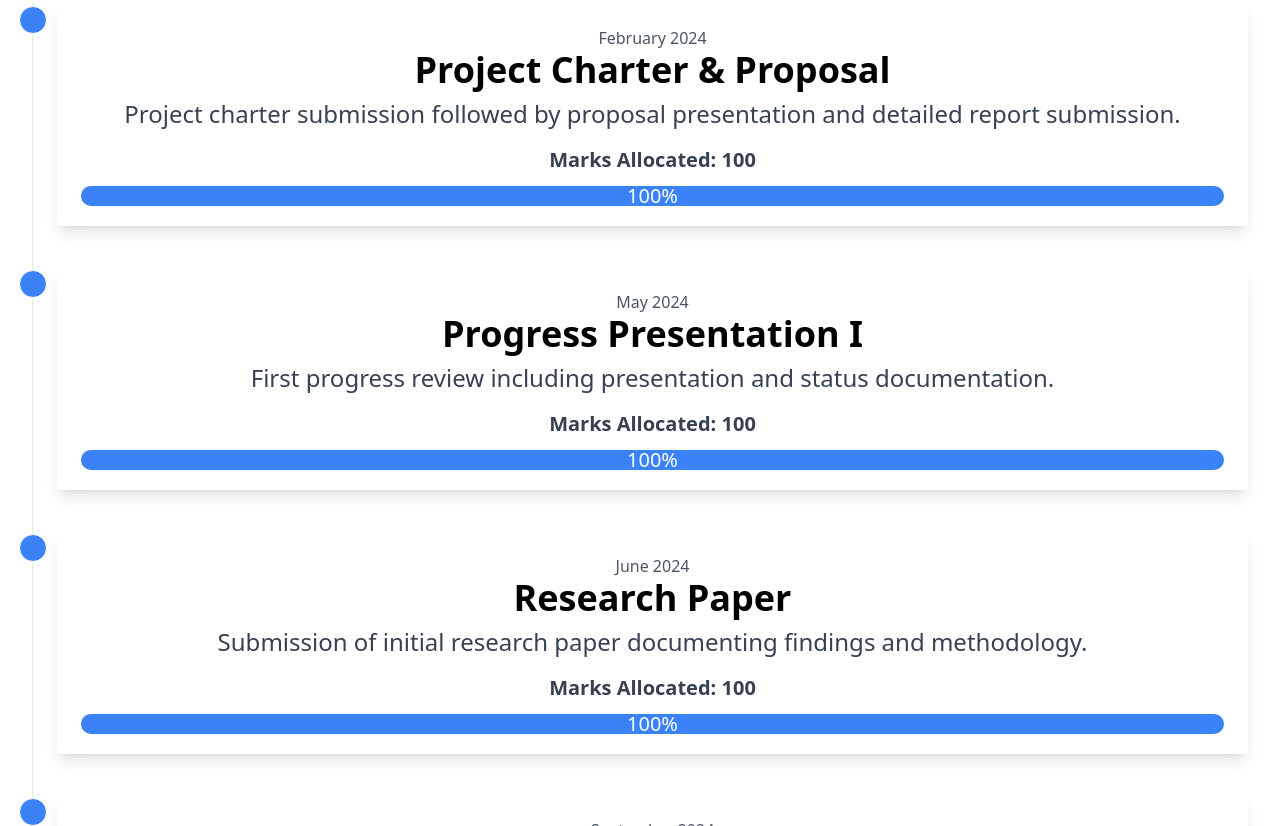
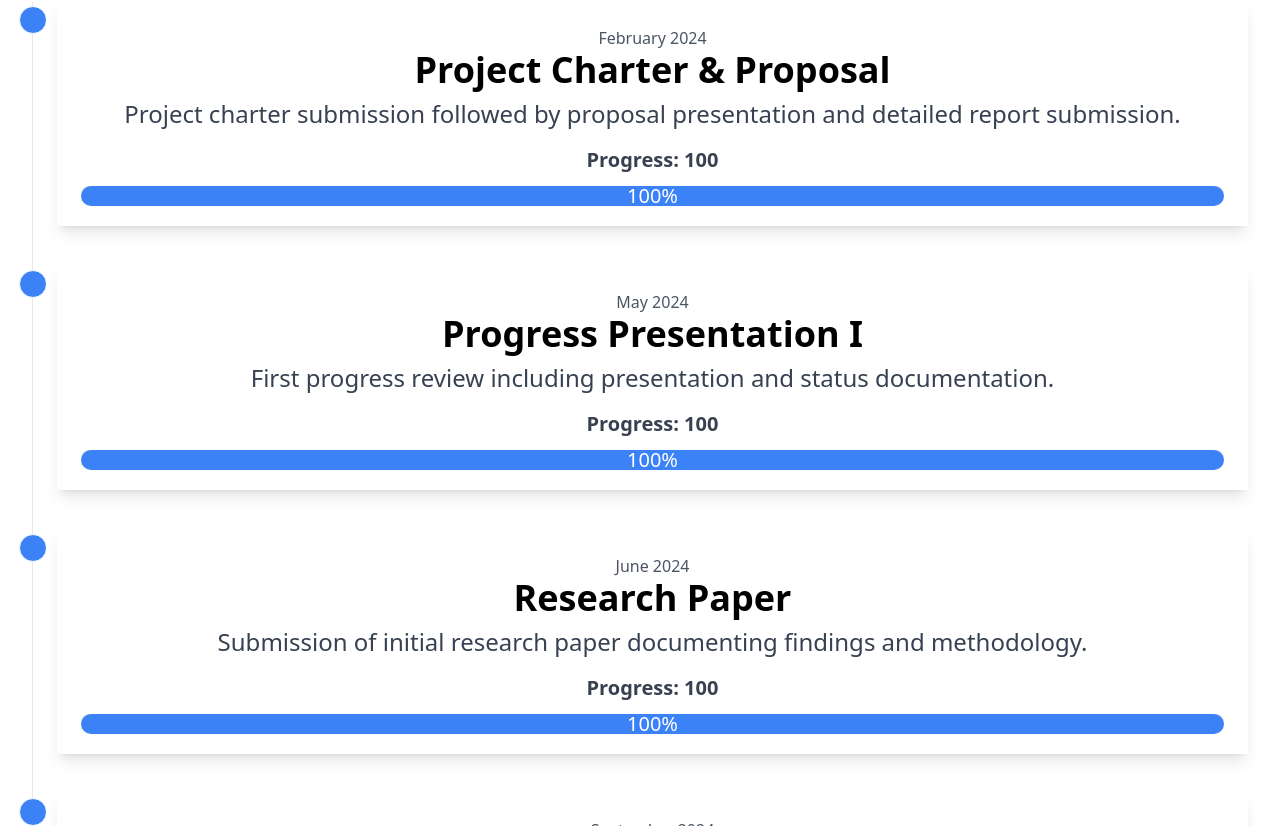
Before and after one commit to AshenWijesingha/CodeNEXA, a React (Vite) app: page / in a window 1280 px wide. Shown: the part 7514-8340 px from the top of the page. Built offline with nearby package versions, Linux system fonts and the light colour scheme.

Commit message:
Updating Timeline

```diff
--- a/src/components/sections/Timeline.tsx
+++ b/src/components/sections/Timeline.tsx
@@ -96,7 +96,7 @@ const Milestones = () => {
                 <h3 className="text-2xl md:text-4xl font-semibold mb-2">{milestone.title}</h3>
                 <p className="text-gray-700 mb-4 text-lg md:text-2xl">{milestone.description}</p>
                 <p className="text-gray-700 font-bold text-lg md:text-xl">
-                  Marks Allocated: {milestone.marks}
+                  Progress: {milestone.marks}
                 </p>
                 <div className="w-full bg-gray-200 rounded-full h-3 md:h-4 mt-3">
                   <div
```
